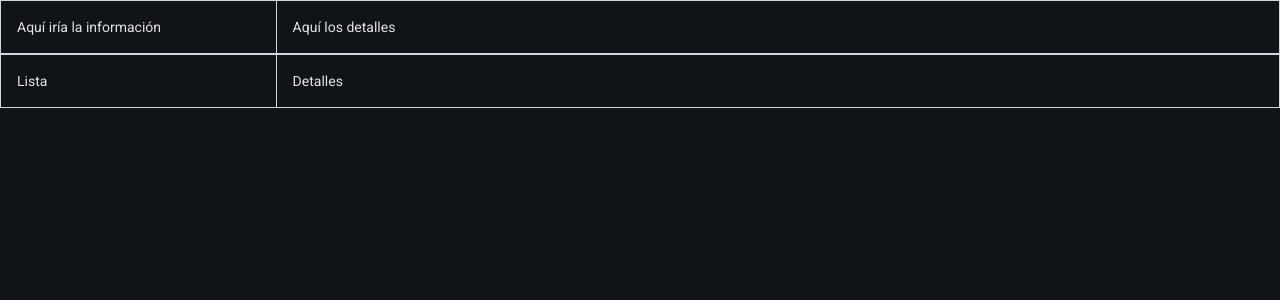
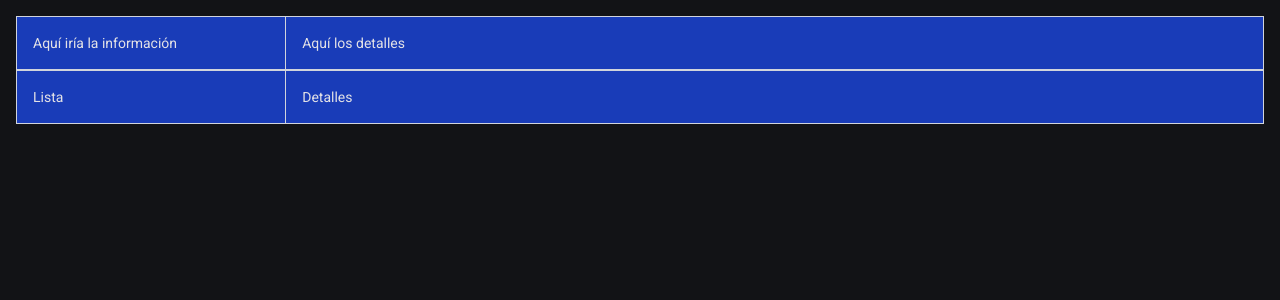
Before and after one commit to Jesus-Kramsky/Jesus-Kramsky, an Angular app: page / in a window 1280 px wide. Both pictures are taken after a click on the button "Información". Shown: the top 300 px of the page. Built offline with nearby package versions, Linux system fonts and the light colour scheme.

Commit message:
Set background color

```diff
--- a/src/app/components/information/information.html
+++ b/src/app/components/information/information.html
@@ -1,10 +1,10 @@
-<div class="flex flex-col">
-  <div class="flex flex-row border border-gray-300 overflow-hidden">
+<div class="flex flex-col p-4">
+  <div class="flex flex-row border border-gray-300 overflow-hidden bg-blue-800">
     <div class="flex-1 border-r border-gray-300 p-4">Aquí iría la información</div>
     <div class="flex-4 p-4">Aquí los detalles</div>
   </div>
 
-  <div class="flex flex-row border border-gray-300 overflow-hidden">
+  <div class="flex flex-row border border-gray-300 overflow-hidden bg-blue-800">
     <div class="flex-1 border-r border-gray-300 p-4">Lista</div>
     <div class="flex-4 p-4">Detalles</div>
   </div>
```
